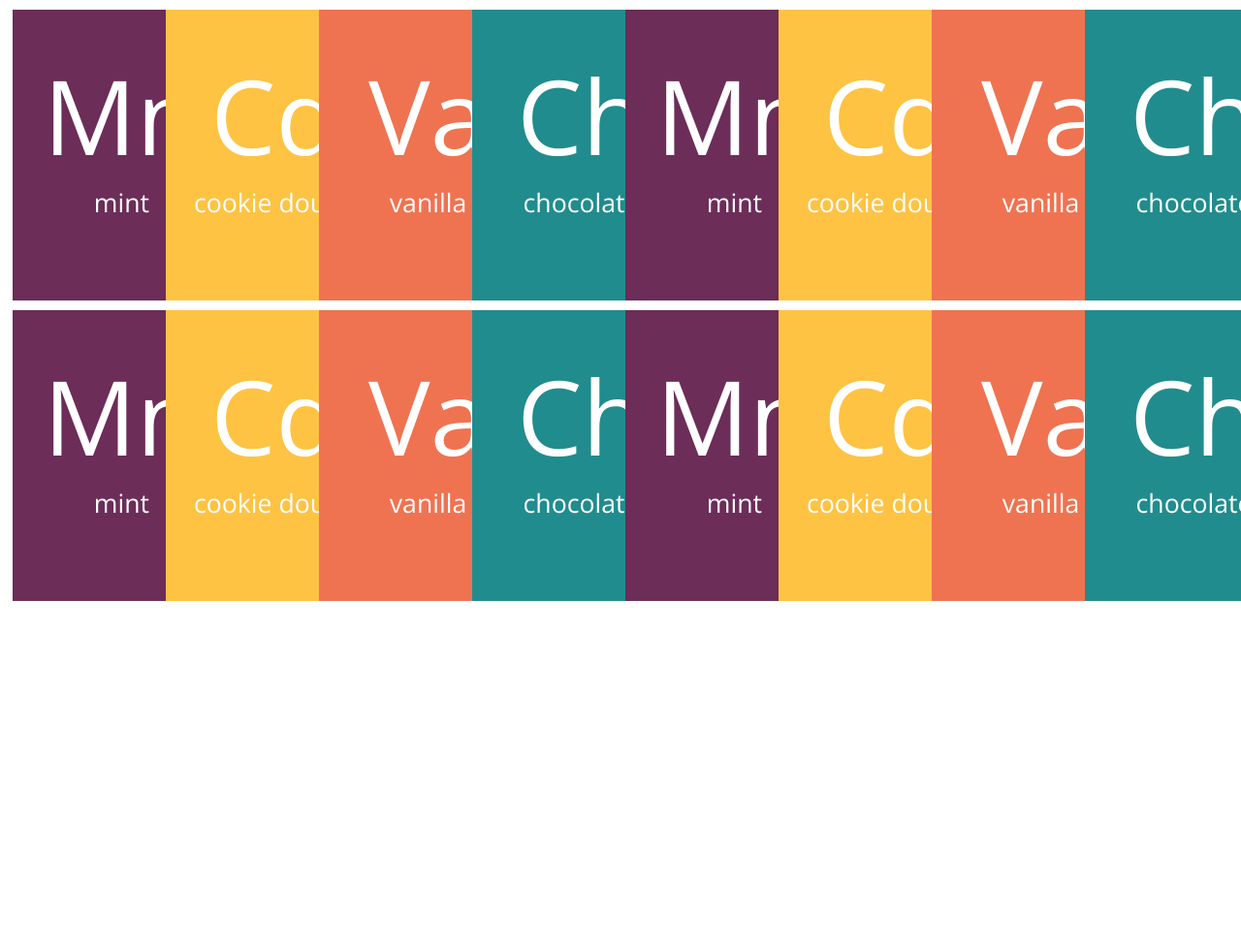
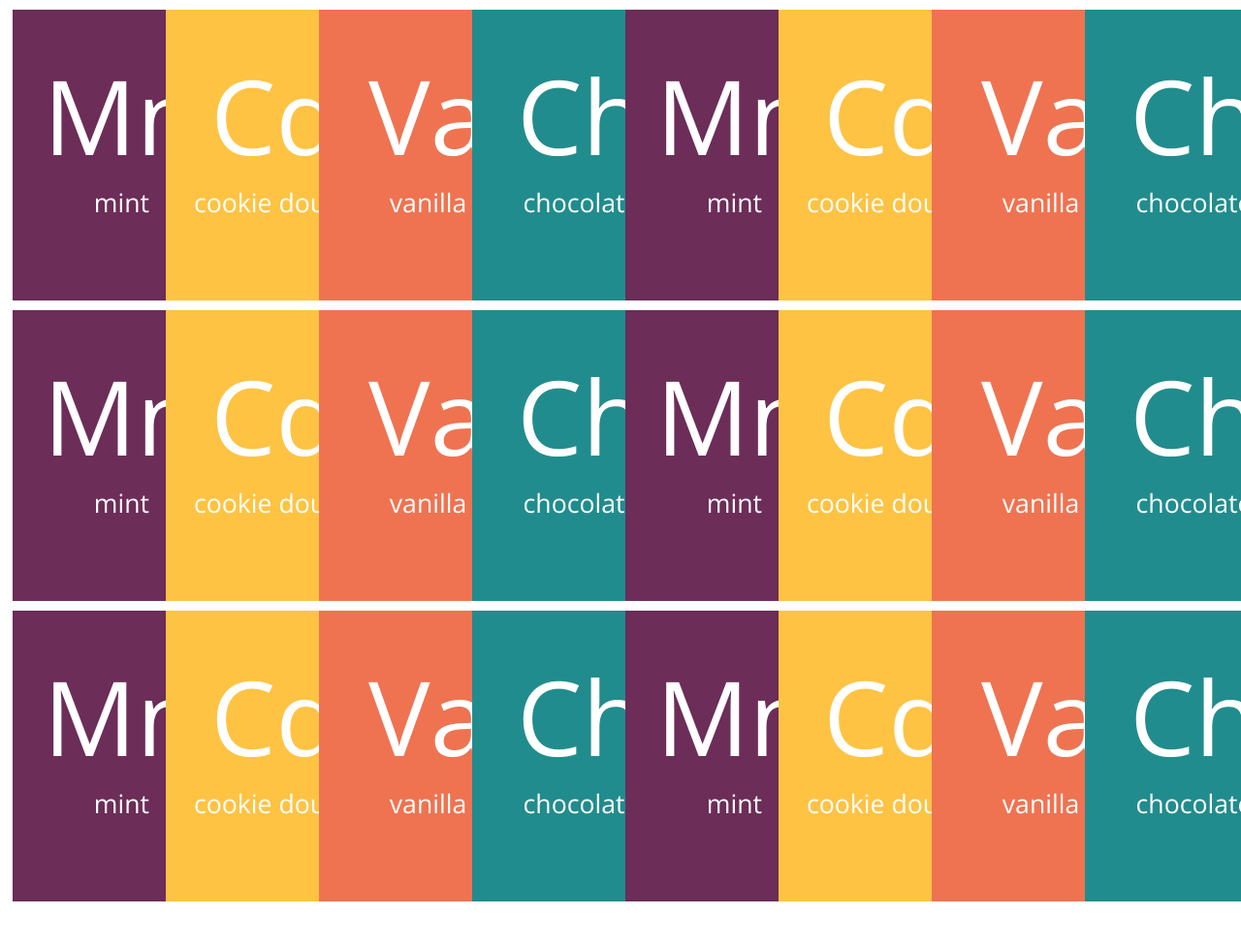
Before and after one commit to howardgershon/comm5510, a plain HTML site: page Assignments/practice/newmenu.html in a window 1280 px wide. Shown: the top 977 px of the page at 97% size. Before the commit the page ends 800 px from the top, so only its background shows below. Drawn offline with nearby package versions, Linux system fonts and the light colour scheme.

```diff
--- a/Assignments/practice/newmenu.html
+++ b/Assignments/practice/newmenu.html
@@ -94,6 +94,46 @@
 	transform: perspective( 600px ) rotateY( -180deg );
 }
 .item:hover > .back1{
+	transform: perspective( 600px ) rotateY( 0deg );
+}
+
+.item > .front2{
+  background-color: #6C2D58;
+  text-align: center;
+  position:absolute;
+  top: 630px;
+  float:left;
+  font-size: 80pt;
+  height: 300px;
+  width: 225px;
+  display: table-cell;
+  vertical-align: middle;
+  color: white;
+	transform: perspective( 600px ) rotateY( 0deg );
+	backface-visibility: hidden;
+	transition: transform 1s linear 0s;
+}
+.item > .back2{
+  text-align: center;
+  position:absolute;
+  top: 630px;
+  height: 300px;
+  width: 225px;
+  display: table-cell;
+  vertical-align: middle;
+  font-size: 20pt;
+  color: white;
+  background-color: #A0596B;
+
+	transform: perspective( 600px ) rotateY( 180deg );
+	backface-visibility: hidden;
+	transition: transform 1s linear 0s;
+}
+
+.item:hover > .front2{
+	transform: perspective( 600px ) rotateY( -180deg );
+}
+.item:hover > .back2{
 	transform: perspective( 600px ) rotateY( 0deg );
 }
 </style>
@@ -200,5 +240,56 @@
   </div>
   <div class='back1' style='background-color: #6ccecb;'><div class='smallwords'> <br></div>Um... it's minty.</div>
 </div>
+<br>
+<div class='item'>
+  <div class='front2'><div class='smallwords'> <br></div>Mn<br>
+   <div class='smallwords'>mint</div>
+  </div>
+  <div class='back2'><div class='smallwords'> <br></div>Um... it's minty.</div>
+</div>
+
+<div class='item'>
+  <div class='front2' style='background-color: #fec343;'><div class='smallwords'> <br></div>Cd<br>
+   <div class='smallwords'>cookie dough</div>
+  </div>
+  <div class='back2' style='background-color: #f9d559;'><div class='smallwords'> <br></div>Um... it's minty.</div>
+</div>
+<div class='item'>
+  <div class='front2' style='background-color: #ef7351;'><div class='smallwords'> <br></div>Va<br>
+   <div class='smallwords'>vanilla</div>
+  </div>
+  <div class='back2' style='background-color: #f6b17f;'><div class='smallwords'> <br></div>Um... it's minty.</div>
+</div>
+<div class='item'>
+  <div class='front2' style='background-color: #218c8d;'><div class='smallwords'> <br></div>Ch<br>
+   <div class='smallwords'>chocolate</div>
+  </div>
+  <div class='back2' style='background-color: #6ccecb;'><div class='smallwords'> <br></div>Um... it's minty.</div>
+</div>
+
+<div class='item'>
+  <div class='front2'><div class='smallwords'> <br></div>Mn<br>
+   <div class='smallwords'>mint</div>
+  </div>
+  <div class='back2'><div class='smallwords'> <br></div>Um... it's minty.</div>
+</div>
+<div class='item'>
+  <div class='front2' style='background-color: #fec343;'><div class='smallwords'> <br></div>Cd<br>
+   <div class='smallwords'>cookie dough</div>
+  </div>
+  <div class='back2' style='background-color: #f9d559;'><div class='smallwords'> <br></div>Um... it's minty.</div>
+</div>
+<div class='item'>
+  <div class='front2' style='background-color: #ef7351;'><div class='smallwords'> <br></div>Va<br>
+   <div class='smallwords'>vanilla</div>
+  </div>
+  <div class='back2' style='background-color: #f6b17f;'><div class='smallwords'> <br></div>Um... it's minty.</div>
+</div>
+<div class='item'>
+  <div class='front2' style='background-color: #218c8d;'><div class='smallwords'> <br></div>Ch<br>
+   <div class='smallwords'>chocolate</div>
+  </div>
+  <div class='back2' style='background-color: #6ccecb;'><div class='smallwords'> <br></div>Um... it's minty.</div>
+</div>
 </body>
 </html>
```
